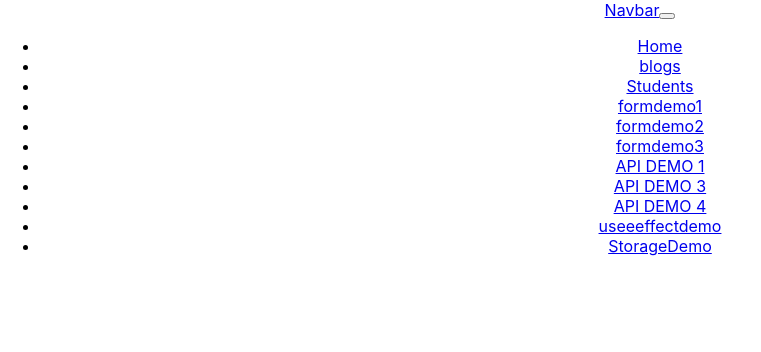
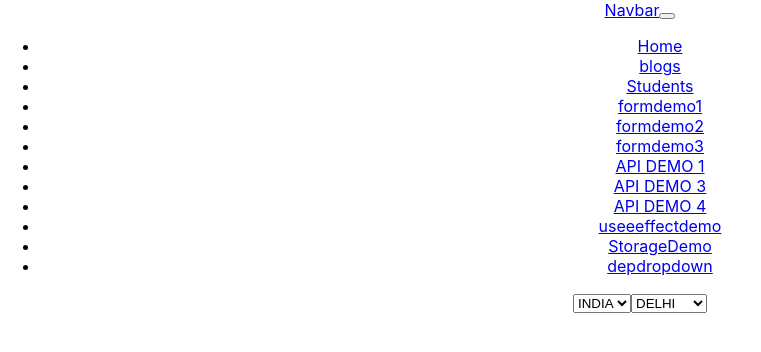
Before and after one commit to samirvithlani/akshayraj-react, a React (Create React App) app: page /depdropdown in a window 1280 px wide. Shown: the top 352 px of the page, without its empty margins (0-761 px from the left). Built offline with nearby package versions, Linux system fonts and the light colour scheme; the HTML template or start-up script is replaced by a standard one.

Commit message:
depedent dropdown

```diff
--- a/src/App.js
+++ b/src/App.js
@@ -26,6 +26,7 @@ import { UpdateUser } from "./api/UpdateUser";
 import { StorageDemo } from "./components/StorageDemo";
 import { createContext } from "react";
 import { ThemeContext } from "./Context";
+import { DepedentDropdown } from "./components/DepedentDropdown";
 
 function App() {
   var title = "REACT APP";
@@ -57,6 +58,8 @@ function App() {
           <Route path="/userdetail/:id" element={<UserDetail />}></Route>
           <Route path="/userupdate/:id" element={<UpdateUser />}></Route>
           <Route path="/storagedemo" element={<StorageDemo />}></Route>
+          <Route path = "/depdropdown" element = {<DepedentDropdown/>}></Route>
+
 
           {/* :id is wild card */}
         </Routes>
--- a/src/Navbar.jsx
+++ b/src/Navbar.jsx
@@ -84,6 +84,12 @@ export const Navbar = () => {
             </Link>
           </li>
 
+          <li class="nav-item">
+            <Link class="nav-link" to="/depdropdown">
+            depdropdown
+            </Link>
+          </li>
+
         </ul>
       </div>
     </nav>
--- a/src/api/ApiDemo1.jsx
+++ b/src/api/ApiDemo1.jsx
@@ -5,6 +5,7 @@ import { ToastContainer, toast } from "react-toastify";
 import "react-toastify/dist/ReactToastify.css";
 import { Link } from "react-router-dom";
 import { ThemeContext } from "../Context";
+import { MyButton } from "../components/MyButton";
 
 export const ApiDemo1 = () => {
   const {mode,xyz} = useContext(ThemeContext);
@@ -121,6 +122,7 @@ export const ApiDemo1 = () => {
                 <td>{user.age}</td>
                 <td>{user.isActive == true ? "Active" : "Not Active"}</td>
                 <td>
+                  <MyButton></MyButton>
                   <button
                     onClick={() => {
                       deleteUser(user._id);
--- /dev/null
+++ b/src/components/DepedentDropdown.jsx
@@ -0,0 +1,16 @@
+import React from 'react'
+
+export const DepedentDropdown = () => {
+  return (
+    <div>
+        <select>
+            <option value="1">INDIA</option>
+            <option value="2">USA</option>
+        </select>
+        <select>
+            <option value="1">DELHI</option>
+            <option value="2">MUMBAI</option>
+        </select>
+    </div>
+  )
+}
--- /dev/null
+++ b/src/components/MyButton.jsx
@@ -0,0 +1,7 @@
+import React from 'react'
+
+export const MyButton = () => {
+  return (
+    <button>Click me!</button>
+  )
+}
```
